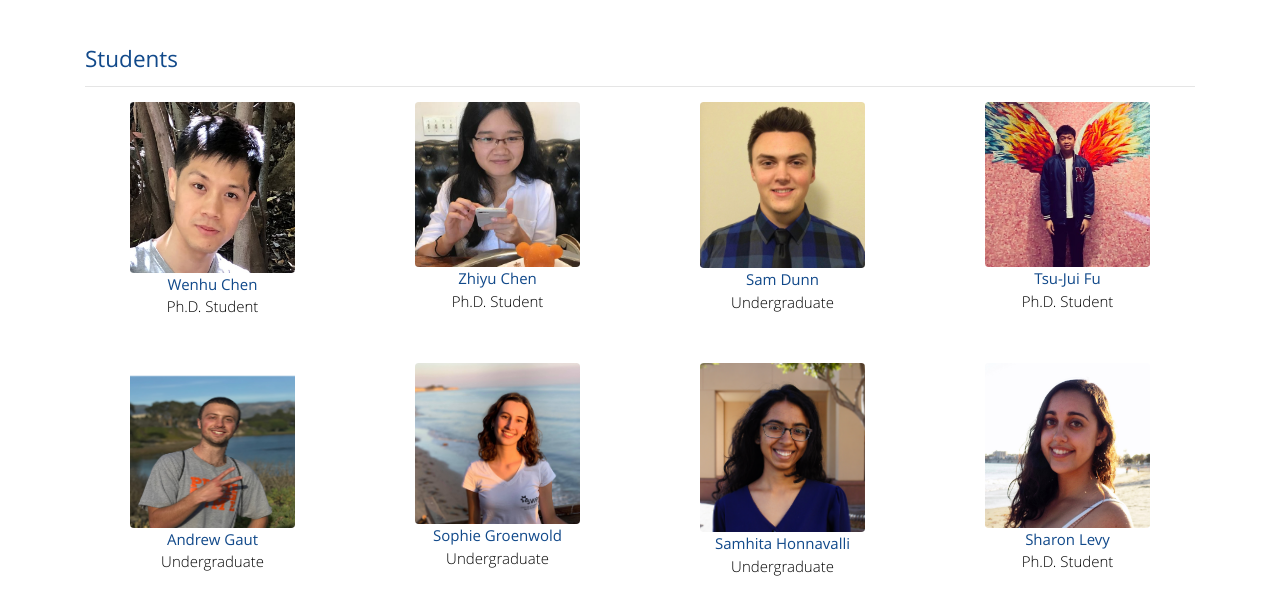
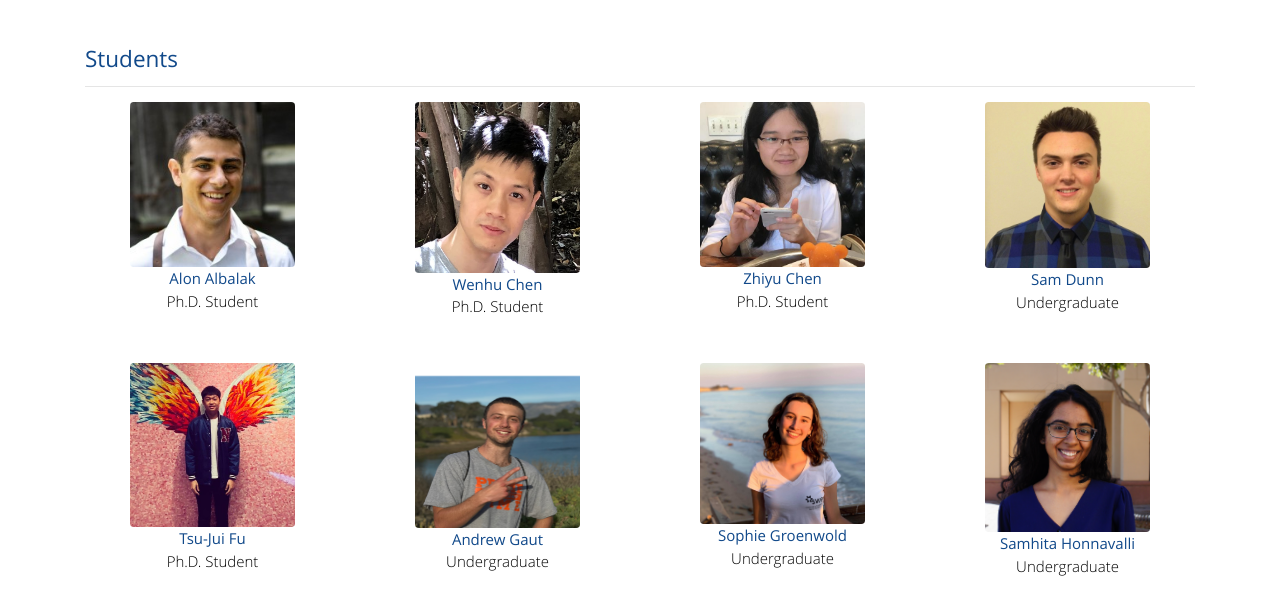
Before and after one commit to ucsbnlp/website, a plain HTML site: page people.html in a window 1280 px wide. Shown: the part 360-960 px from the top of the page. Drawn offline with nearby package versions, Linux system fonts and the light colour scheme.

Commit message:
add people

```diff
--- a/people.html
+++ b/people.html
@@ -88,6 +88,12 @@
                 </div>
             </div>
             <div class="row">
+
+                <div class="col-lg-3 col-md-4 col-sm-6 col-xs-12 thumb">
+                    <img src="image/alon_albalak.jpeg" class="rounded img-fluid mx-auto d-block" style="width:11rem;"/>
+                    <p class="text-center" style="height:5rem;"><b><a href="https://www.linkedin.com/in/alonalbalak/" target="_block">Alon Albalak</a></b><br/>Ph.D. Student</p>
+                </div>
+
                 <div class="col-lg-3 col-md-4 col-sm-6 col-xs-12 thumb">
                     <img src="image/wenhu_chen.jpg" class="rounded img-fluid mx-auto d-block" style="width:11rem;"/>
                     <p class="text-center" style="height:5rem;"><b><a href="https://wenhuchen.github.io" target="_block">Wenhu Chen</a></b><br/>Ph.D. Student</p>
```
Also changed, not shown: image/alon_albalak.jpeg (added).
